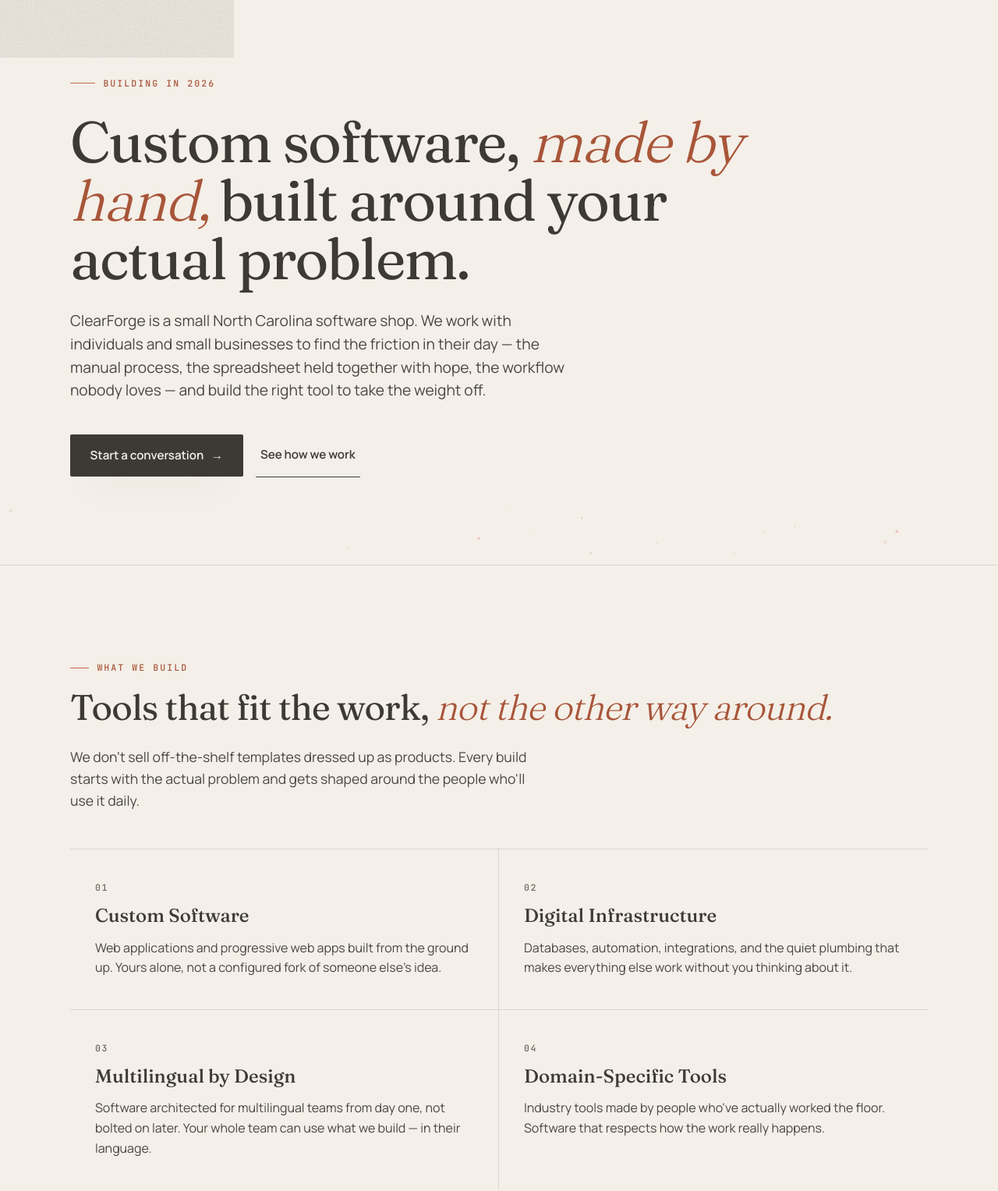
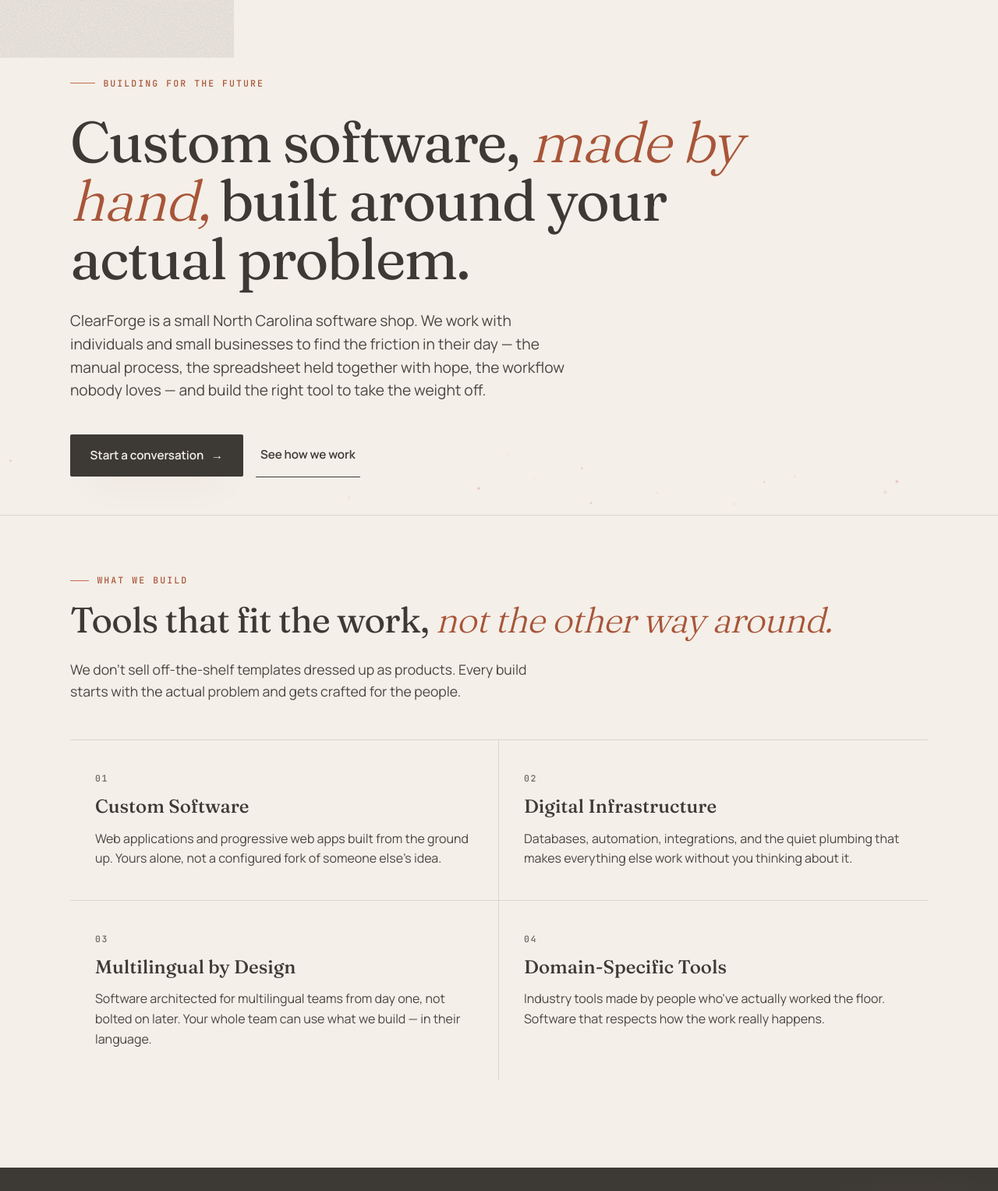
Before and after one commit to ikthys777/ClearForge-landing, a plain HTML site: page index.html in a window 1280 px wide. Shown: the part 76-1603 px from the top of the page at 78% size. Drawn offline with Linux system fonts and the light colour scheme.

Commit message:
Round 2 edits: copy refinements + tightened hero/work-section gap
Copy:
- 'Building in 2026' → 'Building for the future'
- Work-section lead: 'shaped around the people who'll use it daily' → 'crafted for the people'
- Step 4: 'adapts as your business does' → 'adapts as you, your family, or your business does' (broadens to individuals)
- Principle 1: 'We say what we mean and price what we charge' → 'We mean what we say and we earn what we keep'
- Principle 3: 'it isn't done' → 'it isn't working' (sharper failure framing)

Spacing:
- Reduced hero bottom padding (5/7rem → 3rem) and work-section top padding (5/7rem → 3/4rem) — closes the perceived disconnect between hero CTAs and 'What we build' eyebrow

```diff
--- a/index.html
+++ b/index.html
@@ -167,12 +167,12 @@
         /* ========== HERO ========== */
         .hero {
             position: relative;
-            padding: 3.5rem 0 5rem;
+            padding: 3.5rem 0 3rem;
             overflow: hidden;
         }
 
         @media (min-width: 768px) {
-            .hero { padding: 5rem 0 7rem; }
+            .hero { padding: 5rem 0 3rem; }
         }
 
         .hero-content {
@@ -349,6 +349,11 @@
         .work-section {
             background: var(--cream);
             border-top: 1px solid var(--line);
+            padding-top: 3rem;
+        }
+
+        @media (min-width: 768px) {
+            .work-section { padding-top: 4rem; }
         }
 
         .work-grid {
@@ -787,7 +792,7 @@
         <canvas class="embers" id="embers" aria-hidden="true"></canvas>
         <div class="container">
             <div class="hero-content">
-                <div class="hero-eyebrow">Building in 2026</div>
+                <div class="hero-eyebrow">Building for the future</div>
                 <h1>
                     Custom software, <em>made by hand,</em> built around your actual problem.
                 </h1>
@@ -811,7 +816,7 @@
             <div class="section-eyebrow">What we build</div>
             <h2 class="section-title">Tools that fit the work, <em>not the other way around.</em></h2>
             <p class="section-lead">
-                We don't sell off-the-shelf templates dressed up as products. Every build starts with the actual problem and gets shaped around the people who'll use it daily.
+                We don't sell off-the-shelf templates dressed up as products. Every build starts with the actual problem and gets crafted for the people.
             </p>
 
             <div class="work-grid">
@@ -901,7 +906,7 @@
                     </div>
                     <div class="build-step-body">
                         <div class="build-step-body-inner">
-                            What gets used reveals what should change. Your tool isn't frozen at launch &mdash; it adapts as your business does. We expand based on what the data actually shows, not assumptions.
+                            What gets used reveals what should change. Your tool isn't frozen at launch &mdash; it adapts as you, your family, or your business does. We expand based on what the data actually shows, not assumptions.
                         </div>
                     </div>
                 </li>
@@ -922,7 +927,7 @@
                 <div class="principle">
                     <div class="principle-mark">&ldquo;</div>
                     <h3>Clarity is a form of respect.</h3>
-                    <p>For your time, your money, and the people who'll inherit what we build. We say what we mean and price what we charge.</p>
+                    <p>For your time, your money, and the people who'll inherit what we build. We mean what we say and we earn what we keep.</p>
                 </div>
                 <div class="principle">
                     <div class="principle-mark">&ldquo;</div>
@@ -932,7 +937,7 @@
                 <div class="principle">
                     <div class="principle-mark">&ldquo;</div>
                     <h3>Tools serve the people, not the other way around.</h3>
-                    <p>Software is supposed to lift weight off your shoulders, not add a new shape of weight. If it doesn't make the work feel lighter, it isn't done.</p>
+                    <p>Software is supposed to lift weight off your shoulders, not add a new shape of weight. If it doesn't make the work feel lighter, it isn't working.</p>
                 </div>
                 <div class="principle">
                     <div class="principle-mark">&ldquo;</div>
```
